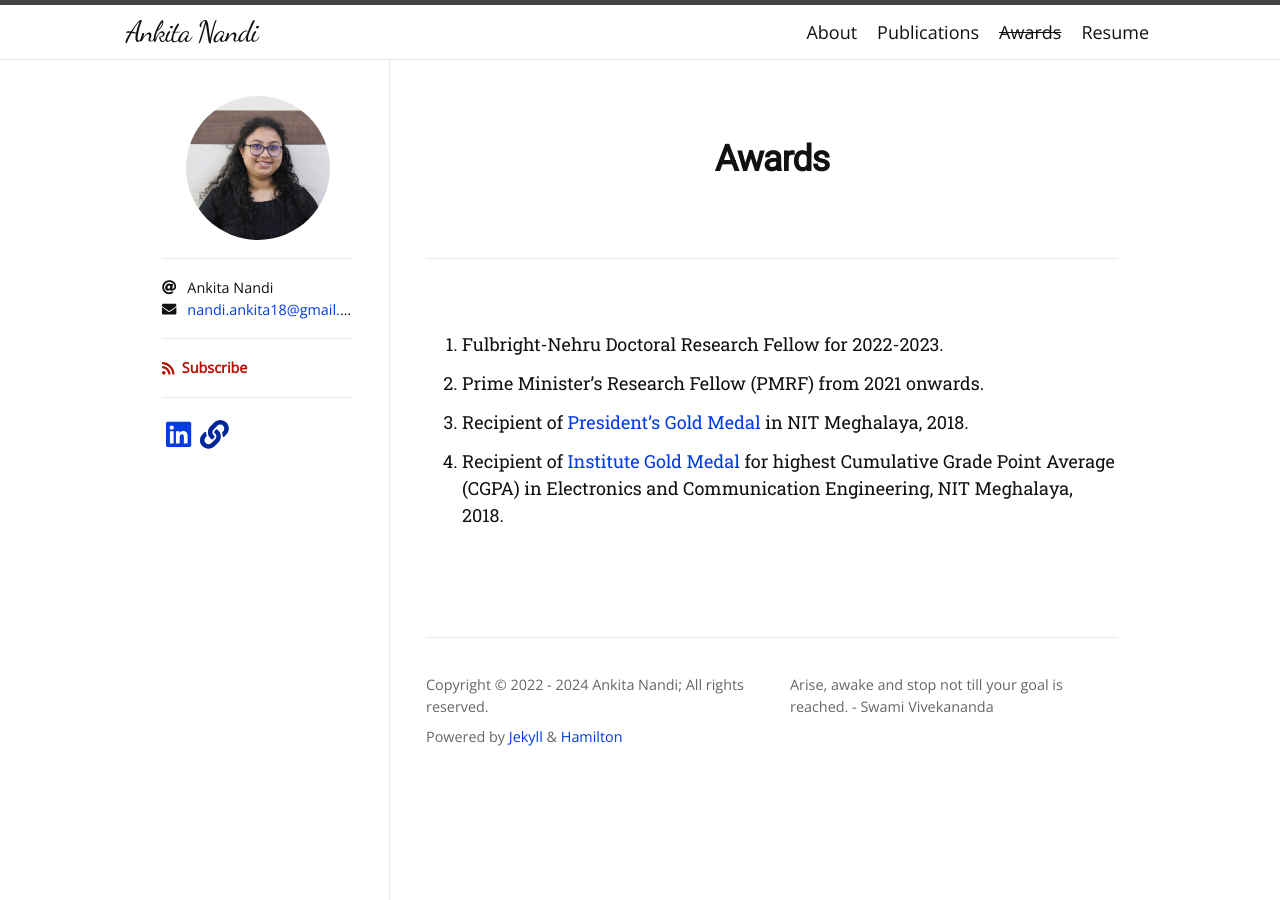
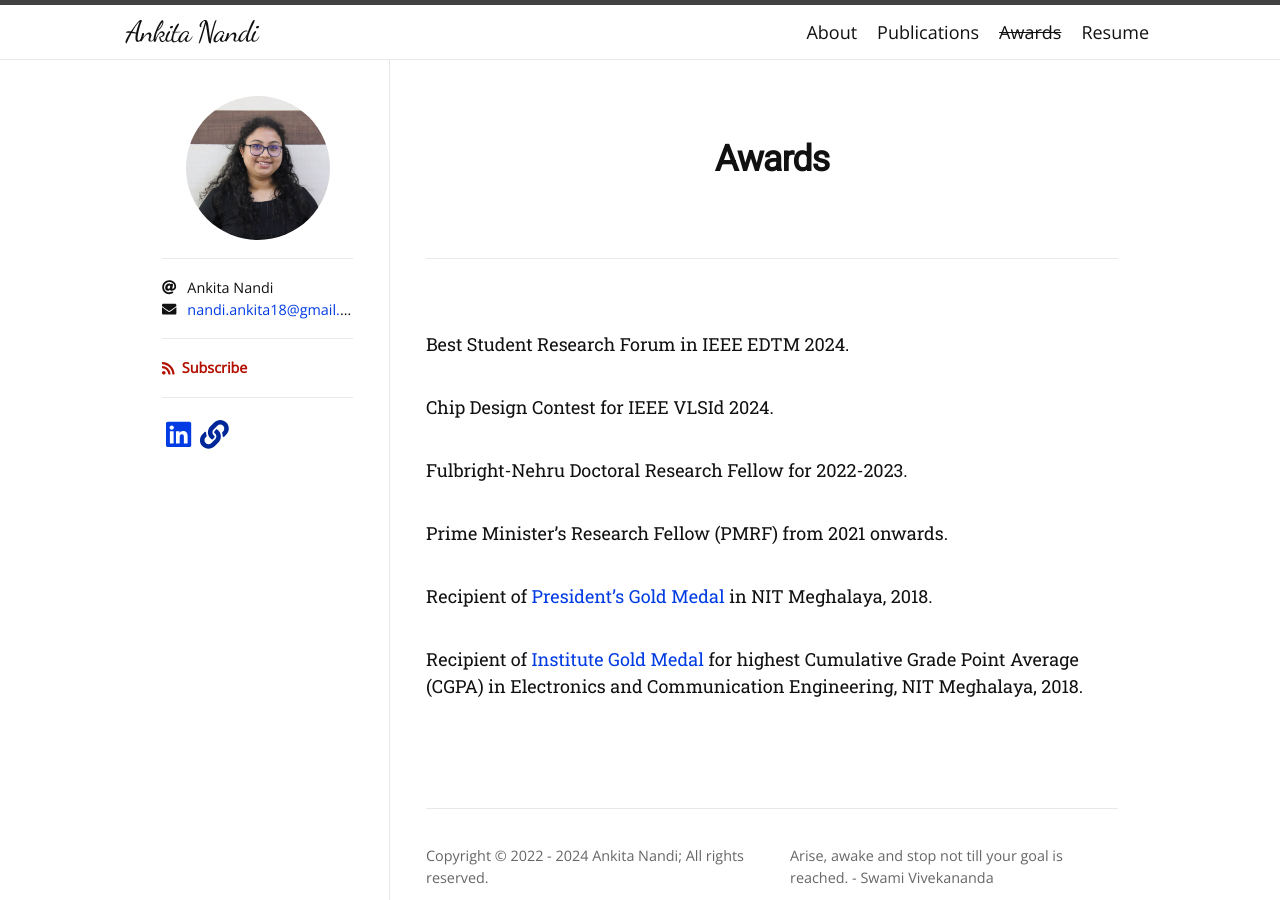
Before and after one commit to nandiankita/nandiankita.github.io, a Jekyll site: the page built from Awards.md, in a window 1280 px wide. Built offline with Jekyll 4.4.1, drawn with Linux system fonts in a browser that asks for light colours; nearby versions of some CDN libraries; some web fonts are replaced.

Commit message:
Update Awards.md

```diff
--- a/Awards.md
+++ b/Awards.md
@@ -4,16 +4,21 @@ type: categories
 title: Awards
 permalink: /awards/
 ---
-1. Fulbright-Nehru Doctoral Research Fellow for 2022-2023.
+
+Best Student Research Forum in IEEE EDTM 2024.
+
+Chip Design Contest for IEEE VLSId 2024.
+
+Fulbright-Nehru Doctoral Research Fellow for 2022-2023.
 
 
-2. Prime Minister's Research Fellow (PMRF) from 2021 onwards.
+Prime Minister's Research Fellow (PMRF) from 2021 onwards.
 
 
-3. Recipient of [President's Gold Medal][p_gold] in NIT Meghalaya, 2018.
+Recipient of [President's Gold Medal][p_gold] in NIT Meghalaya, 2018.
 
 
-4. Recipient of [Institute Gold Medal][i_gold] for highest Cumulative Grade Point Average (CGPA) in Electronics and Communication Engineering, NIT Meghalaya, 2018.
+Recipient of [Institute Gold Medal][i_gold] for highest Cumulative Grade Point Average (CGPA) in Electronics and Communication Engineering, NIT Meghalaya, 2018.
 
 [p_gold]: https://nitm.ac.in/convocation2018/doc/president_gold.pdf
 [i_gold]: https://nitm.ac.in/convocation2018/doc/inst_gold.pdf
```
